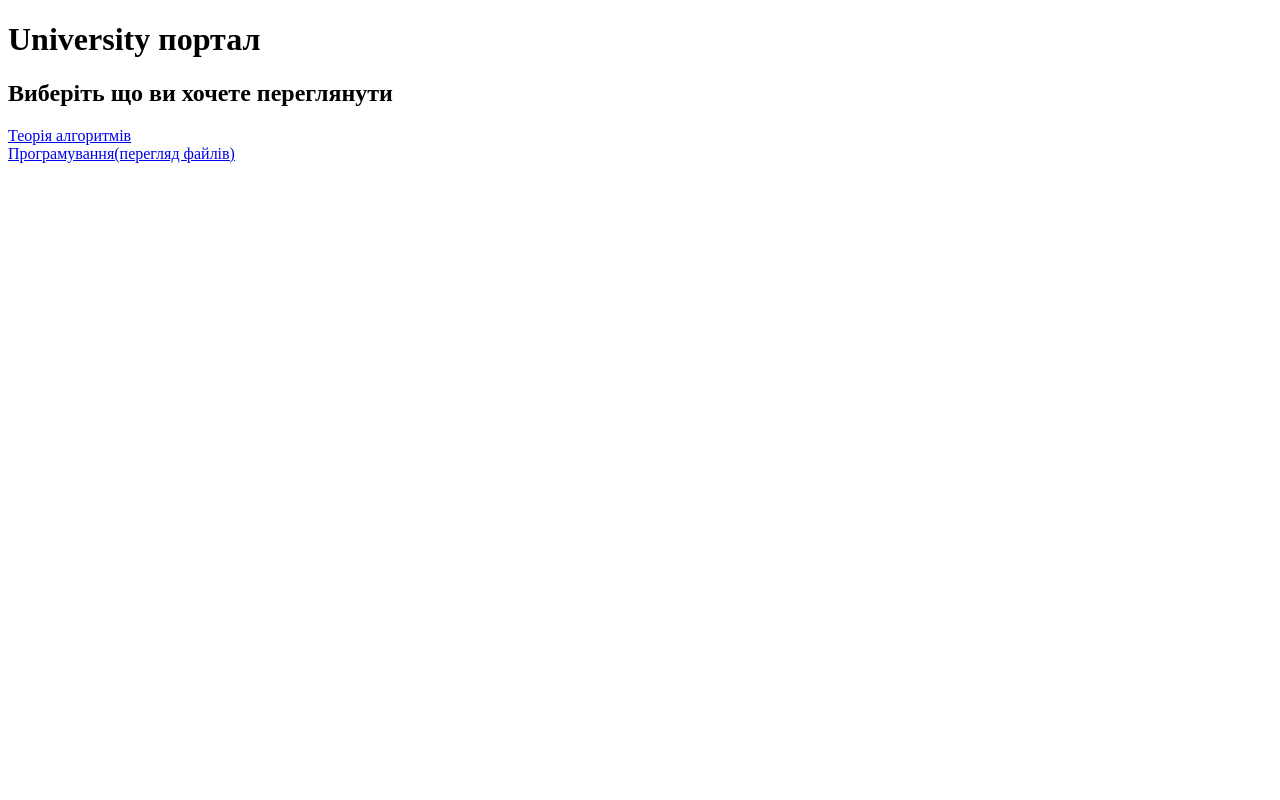
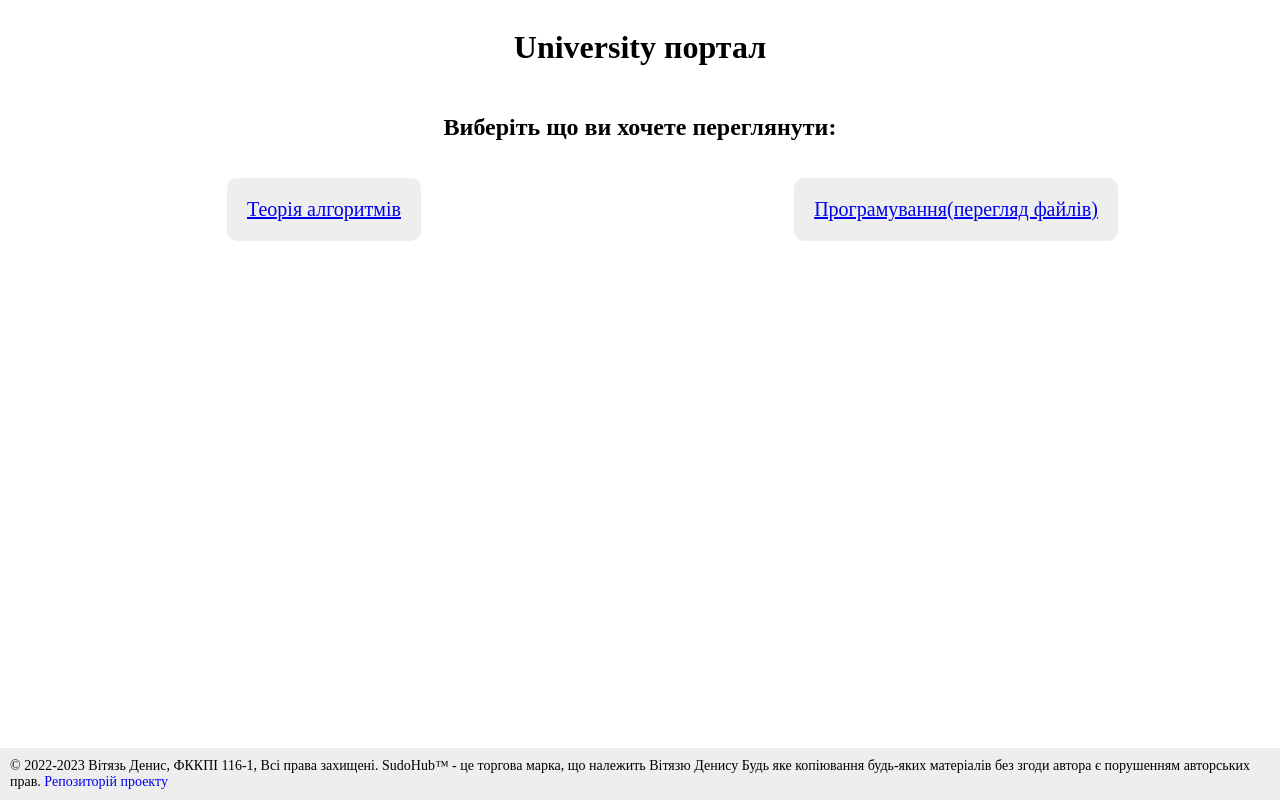
Before and after one commit to sudohubdev/university, a plain HTML site: page index.html in a window 1280 px wide. Drawn offline with Linux system fonts and the light colour scheme.

Commit message:
краща сторінка вибору

```diff
--- a/index.html
+++ b/index.html
@@ -11,13 +11,62 @@
     <meta property="og:url" content="https://uni.sudohub.dev">
     <title>University sudohub</title>
 </head>
+<style>
+    body {
+        display: grid;
+        place-items: center;
+        grid-template-columns: 1fr 1fr;
+        grid-template-rows: 1fr 1fr;
+    }
+
+    h1,
+    h2 {
+        grid-column: 1/3;
+    }
+
+    a {
+        margin: 10px;
+        font-size: 20px;
+        background-color: #eee;
+        padding: 20px;
+        border-radius: 10px;
+        display: block;
+    }
+
+    footer {
+        position: fixed;
+        bottom: 0;
+        left: 0;
+        right: 0;
+        background-color: #eee;
+        padding: 10px;
+        font-size: 14px;
+        display: flex;
+        flex-direction: row;
+    }
+
+    footer>p {
+        display: contents
+    }
+
+    footer a {
+        font-size: 14px;
+        display: contents;
+        cursor: pointer;
+    }
+</style>
 
 <body>
     <h1>University портал</h1>
-    <h2>Виберіть що ви хочете переглянути</h2>
+    <h2>Виберіть що ви хочете переглянути:</h2>
     <a href="algo/index.html">Теорія алгоритмів</a>
-    <br>
     <a href="prog.html">Програмування(перегляд файлів)</a>
+    <footer>
+        <p>© 2022-2023 Вітязь Денис, ФККПІ 116-1, Всі права захищені.</p>
+        <p>SudoHub™ - це торгова марка, що належить Вітязю Денису</p>
+        <p>Будь яке копіювання будь-яких матеріалів без згоди автора є порушенням авторських прав.</p>
+        <p><a href="https://github.com/g0vnocoders/university">Репозиторій проекту</a></p>
+    </footer>
 </body>
 
 </html>
```
Also changed, not shown: algo/index.html (+20 -1 lines).
